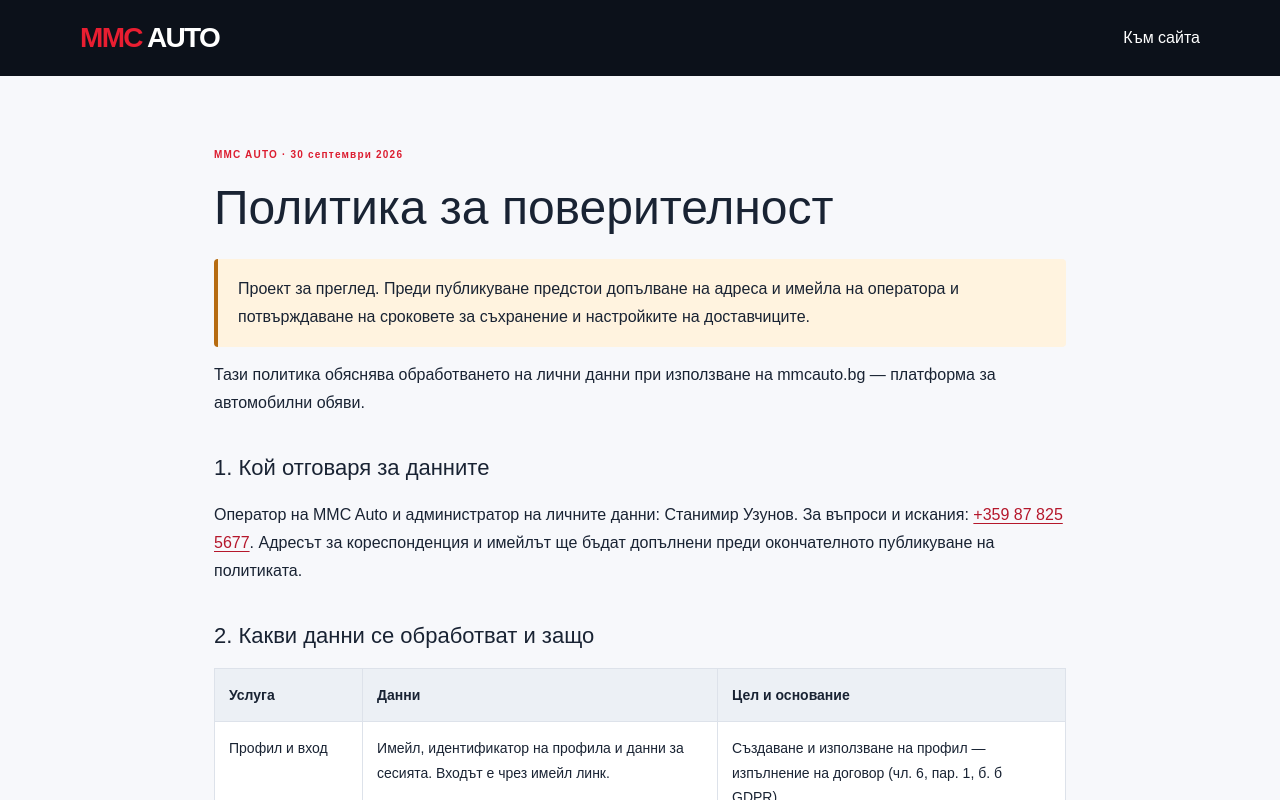
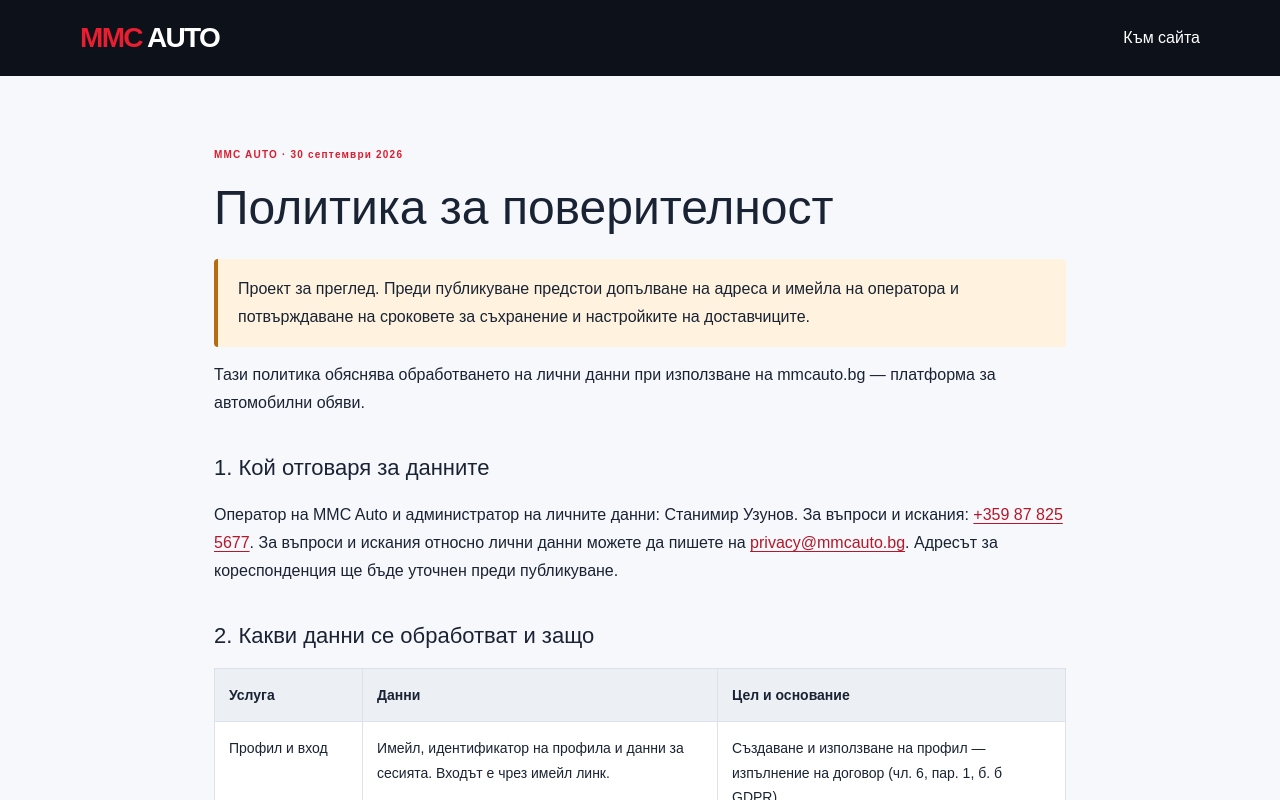
Before and after one commit to Stan851119/SYU-AUTO, a Next.js app in the folder app/: page /privacy in a window 1280 px wide. Shown: the top 800 px of the page. Built offline with nearby package versions, Linux system fonts and the light colour scheme.

Commit message:
Add confirmed privacy contact email to policy draft

```diff
--- a/app/app/privacy/page.tsx
+++ b/app/app/privacy/page.tsx
@@ -8,7 +8,7 @@ export default function PrivacyPage() {
   return <LegalPage title="Политика за поверителност">
     <p>Тази политика обяснява обработването на лични данни при използване на mmcauto.bg — платформа за автомобилни обяви.</p>
     <h2>1. Кой отговаря за данните</h2>
-    <p>Оператор на MMC Auto и администратор на личните данни: Станимир Узунов. За въпроси и искания: <a href="tel:+359878255677">+359 87 825 5677</a>. Адресът за кореспонденция и имейлът ще бъдат допълнени преди окончателното публикуване на политиката.</p>
+    <p>Оператор на MMC Auto и администратор на личните данни: Станимир Узунов. За въпроси и искания: <a href="tel:+359878255677">+359 87 825 5677</a>. За въпроси и искания относно лични данни можете да пишете на <a href="mailto:privacy@mmcauto.bg">privacy@mmcauto.bg</a>. Адресът за кореспонденция ще бъде уточнен преди публикуване.</p>
     <h2>2. Какви данни се обработват и защо</h2>
     <div className="legal-table-wrap"><table><thead><tr><th>Услуга</th><th>Данни</th><th>Цел и основание</th></tr></thead><tbody>
       <tr><td>Профил и вход</td><td>Имейл, идентификатор на профила и данни за сесията. Входът е чрез имейл линк.</td><td>Създаване и използване на профил — изпълнение на договор (чл. 6, пар. 1, б. б GDPR).</td></tr>
```
